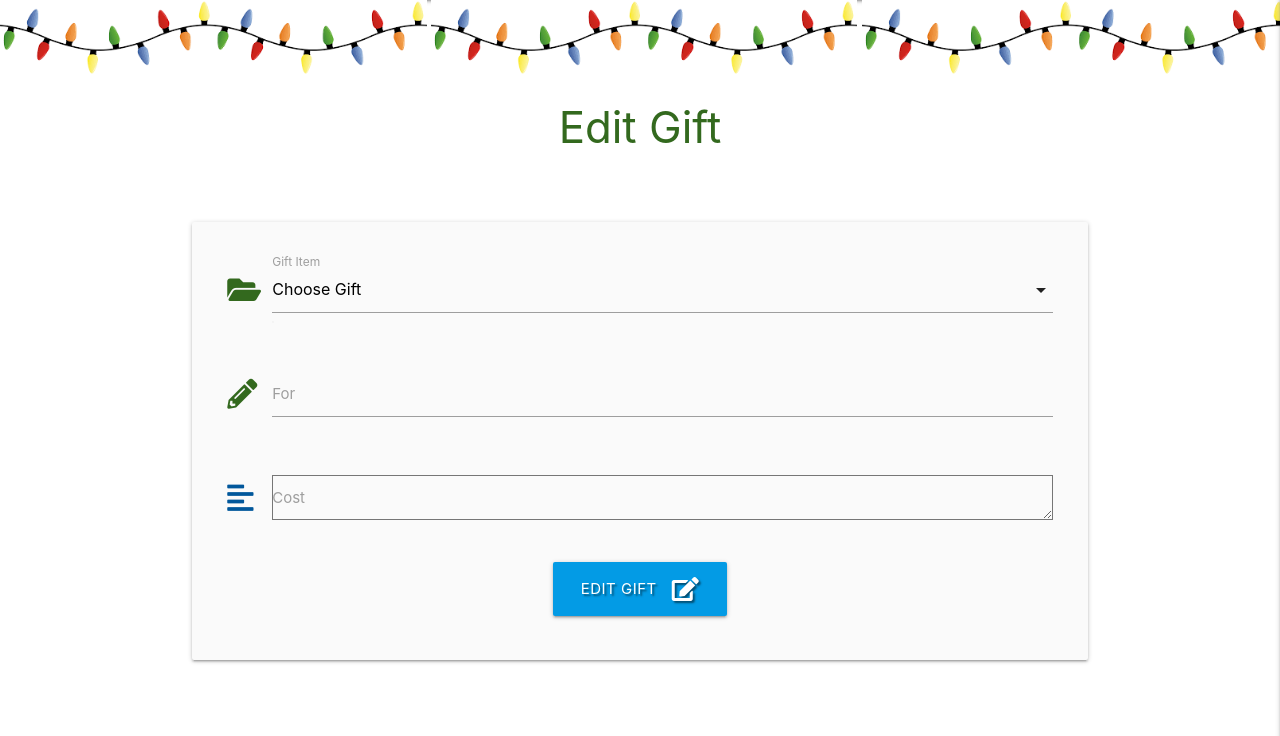
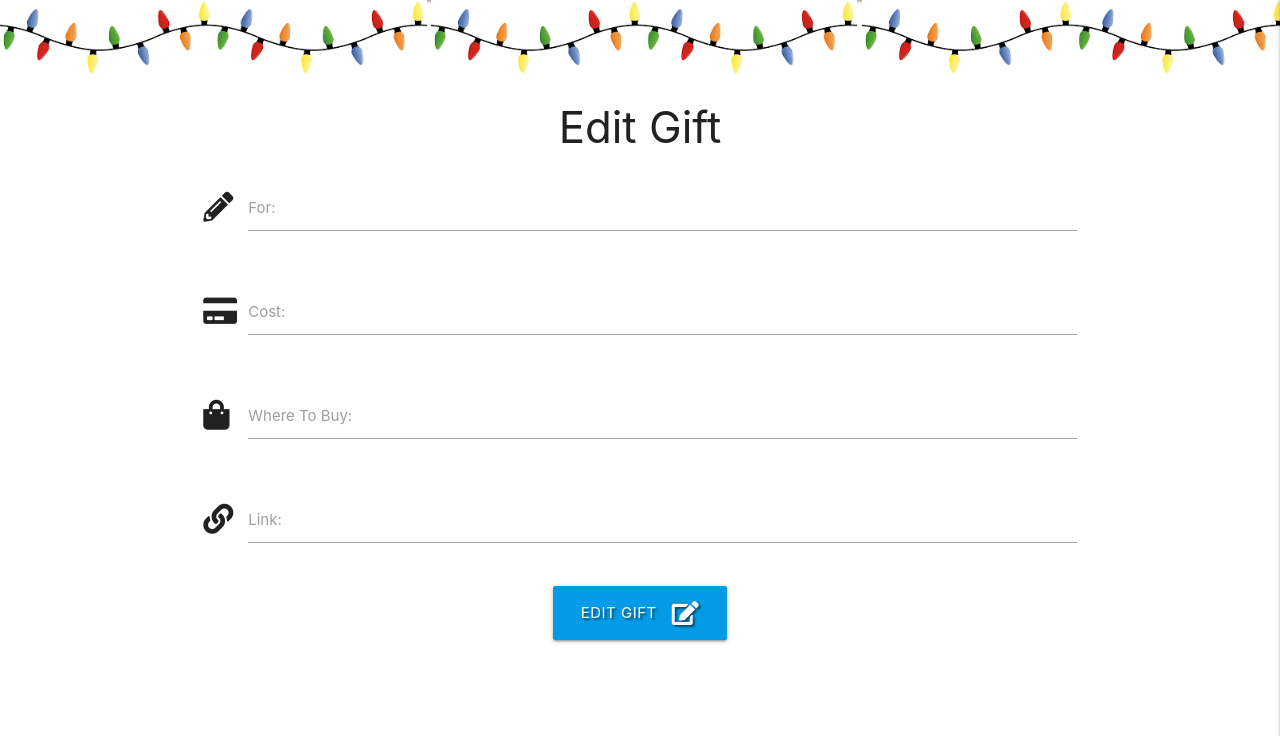
Before and after one commit to D3lyth/all-i-want-for-christmas, a Flask app: template templates/edit_gift.html in a window 1280 px wide. Shown: the part 64-800 px from the top of the page. Run offline with Flask 3, Linux system fonts and the light colour scheme; the template is opened without the code that fills it, so the values that code supplies are empty; some libraries are stand-ins or nearby versions; some web fonts are replaced.

Commit message:
Fix edit item function

```diff
--- a/templates/edit_gift.html
+++ b/templates/edit_gift.html
@@ -1,58 +1,45 @@
-{% extends "base.html" %} {% block content %}
+{% extends "base.html" %}
 
-<h3 class="light-green-text text-darken-4 center-align">Edit Gift</h3>
+{% block content %}
+<h3 class="text-darken-4 center-align">Edit Gift</h3>
 
-<div class="row card-panel grey lighten-5">
-  <form
-    class="col s12"
-    method="POST"
-    action="{{ url_for('edit_gift', gift_id=gift_item._id) }}"
-  >
-    <!-- Gift Item -->
+<div class="row">
+    <form class="col s12" method="POST" action="{{ url_for('edit_gift', gift_id=gift_item._id) }}">
+        <!-- List Name (editable input) -->
         <div class="row">
             <div class="input-field col s12">
-        <i class="fas fa-folder-open prefix light-green-text text-darken-4"></i>
-        <select id="gift_id" name="gift_item" class="validate" required>
-          <option value="" disabled selected>Choose Gift</option>
-          {% for gift in gift_item %}
-          <option value="{{ gift.gift_item }}">{{ gift.gift_item }}</option>
-          {% endfor %}
-        </select>
-
-        <label for="category_name">Gift Item</label>
+                <i class="fas fa-pencil-alt prefix light-red-text text-darken-4"></i>
+                <input id="list_name" name="list_name" type="text" class="validate" required
+                    value="{{ gift_item.list_name }}">
+                <label for="list_name">For:</label>
             </div>
         </div>
 
-    <!-- list name -->
+        <!-- Cost (editable input) -->
         <div class="row">
             <div class="input-field col s12">
-        <i class="fas fa-pencil-alt prefix light-green-text text-darken-4"></i>
-        <input
-          id="list_name"
-          name="list_name"
-          minlength="5"
-          maxlength="50"
-          type="text"
-          class="validate"
-          required
-        />
-        <label for="list_name">For</label>
+                <i class="fa fa-credit-card prefix light-red-text text-darken-4"></i>
+                <input id="cost" name="cost" type="text" class="validate" required value="{{ gift_item.cost }}">
+                <label for "cost">Cost:</label>
             </div>
         </div>
 
-    <!-- Cost -->
+        <!-- Where To Buy (editable input) -->
         <div class="row">
             <div class="input-field col s12">
-        <i class="fas fa-align-left prefix light-blue-text text-darken-4"></i>
-        <textarea
-          id="cost"
-          name="cost"
-          minlength="5"
-          maxlength="200"
-          class="materialize validate"
-          required
-        ></textarea>
-        <label for="cost">Cost</label>
+                <i class="fas fa-shopping-bag prefix light-red-text text-darken-4"></i>
+                <input id="where_to_buy" name="where_to_buy" type="text" class="validate" required
+                    value="{{ gift_item.where_to_buy }}">
+                <label for "where_to_buy">Where To Buy:</label>
+            </div>
+        </div>
+
+        <!-- Link (editable input) -->
+        <div class="row">
+            <div class="input-field col s12">
+                <i class="fas fa-link prefix light-red-text text-darken-4"></i>
+                <input id="link" name="link" type="text" class="validate" required value="{{ gift_item.link }}">
+                <label for "link">Link:</label>
             </div>
         </div>
 
@@ -66,5 +53,4 @@
         </div>
     </form>
 </div>
-
 {% endblock %}
```
Lines whose indentation alone changed are shown as unchanged.
